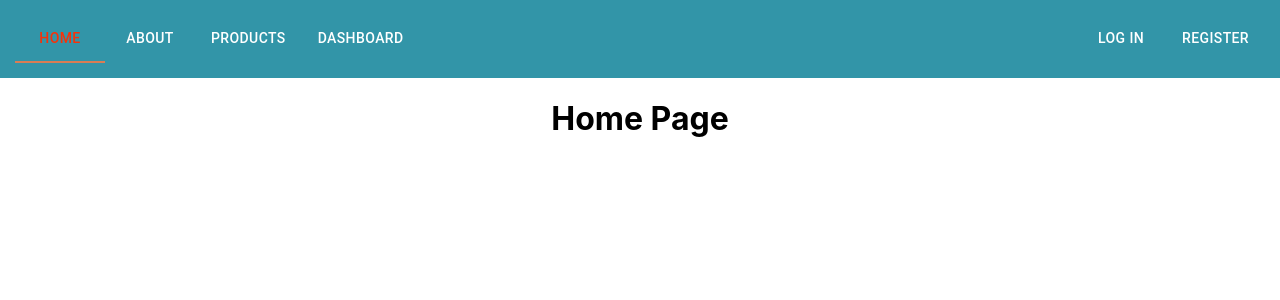
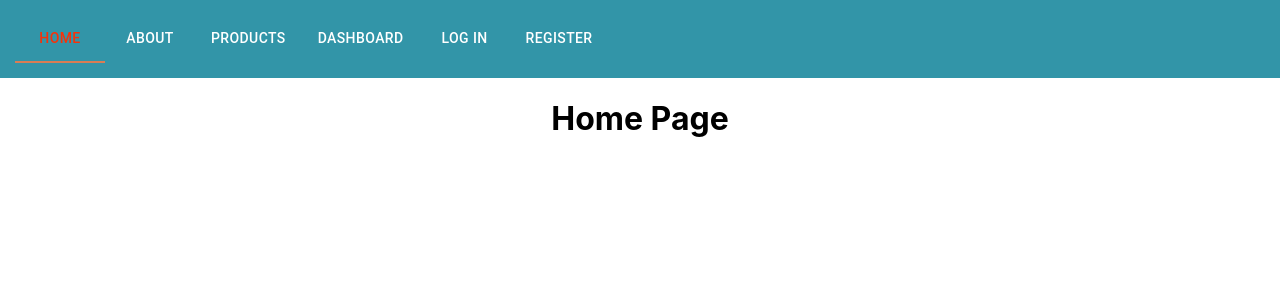
Before and after one commit to Zuni1/React-Routers, a React (Create React App) app: page / in a window 1280 px wide. Shown: the top 300 px of the page. Built offline with nearby package versions, Linux system fonts and the light colour scheme.

Commit message:
initial commit

```diff
--- a/src/Componenets/Navbar.js
+++ b/src/Componenets/Navbar.js
@@ -15,7 +15,6 @@ const Navbar = () => {
       display: 'flex',
       backgroundColor: '#3295a8',
       padding: '15px',
-      justifyContent: 'space-between'
     },
   }
 
@@ -45,19 +44,9 @@ const Navbar = () => {
         <Tab sx={{color: 'white'}} label="About" value="/about" to='/about' component={Link} />
         <Tab sx={{color: 'white'}} label="Products" value="/protectedproduct" to='/protectedproduct' component={Link} />
         <Tab sx={{color: 'white'}} label="Dashboard" value="/dashboard" to='/dashboard' component={Link} />
-      </Tabs>
-
-      <Tabs
-        value={currentTab}
-        TabIndicatorProps={{
-          style: {
-            backgroundColor: "#D97D54",
-          }
-        }}
-        textColor='primary'
-      >
         <Tab sx={{color: 'white'}} label="Log In" value="/login" to='/login' component={Link} />
         <Tab sx={{color: 'white'}} label="Register" value="/register" to='/register' component={Link} />
+
       </Tabs>
       </ThemeProvider>
     </Box>
--- a/src/Componenets/Product.js
+++ b/src/Componenets/Product.js
@@ -28,7 +28,7 @@ const Product = () => {
       <Grid container>
         {data.map((obj) => {
           return (
-            <Box item xs={6} sx={style.boxItems}>
+            <Box key={obj.id} item xs={6} sx={style.boxItems}>
               <img src={obj.image} width="200px" />
               <h4>{obj.name}</h4>
               <Link to={`/protectedproduct/${obj.id}`}>Go to Details</Link>
```
